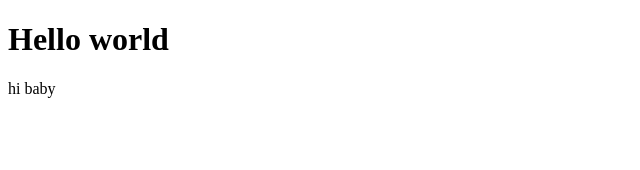
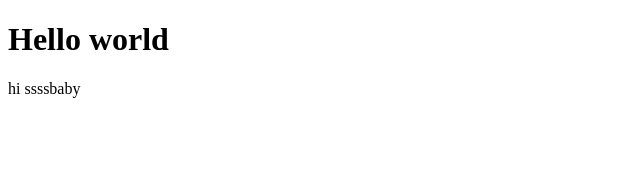
Before and after one commit to Valentyn13/react-typescript-starter, a React (Vite) app: page / in a window 1280 px wide. Shown: the top 170 px of the page, without its empty margins (0-640 px from the left). Built offline with nearby package versions, Linux system fonts and the light colour scheme.

Commit message:
feat: add new p tag

```diff
--- a/src/app/App.tsx
+++ b/src/app/App.tsx
@@ -2,7 +2,7 @@ const App = () => {
     return (
         <>
             <h1>Hello world</h1>
-            <p>hi baby</p>
+            <p>hi ssssbaby</p>
         </>
     );
 };
```
